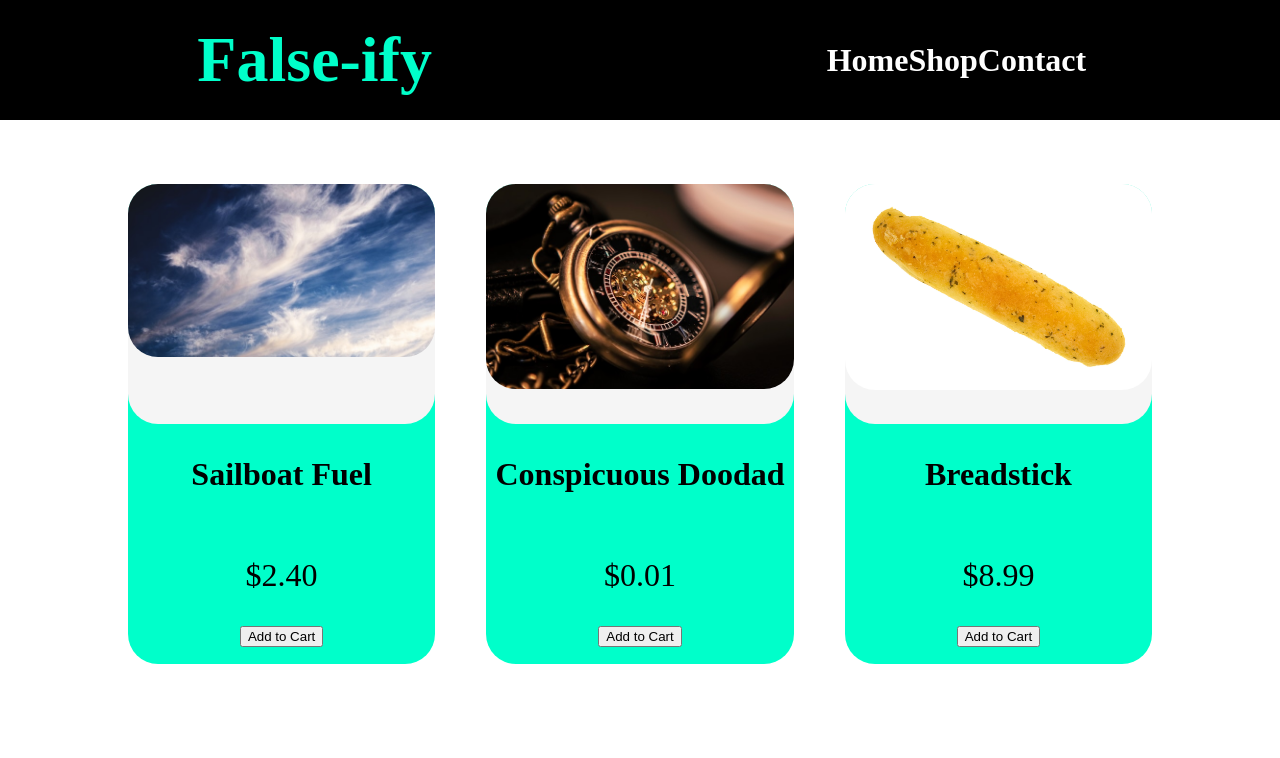
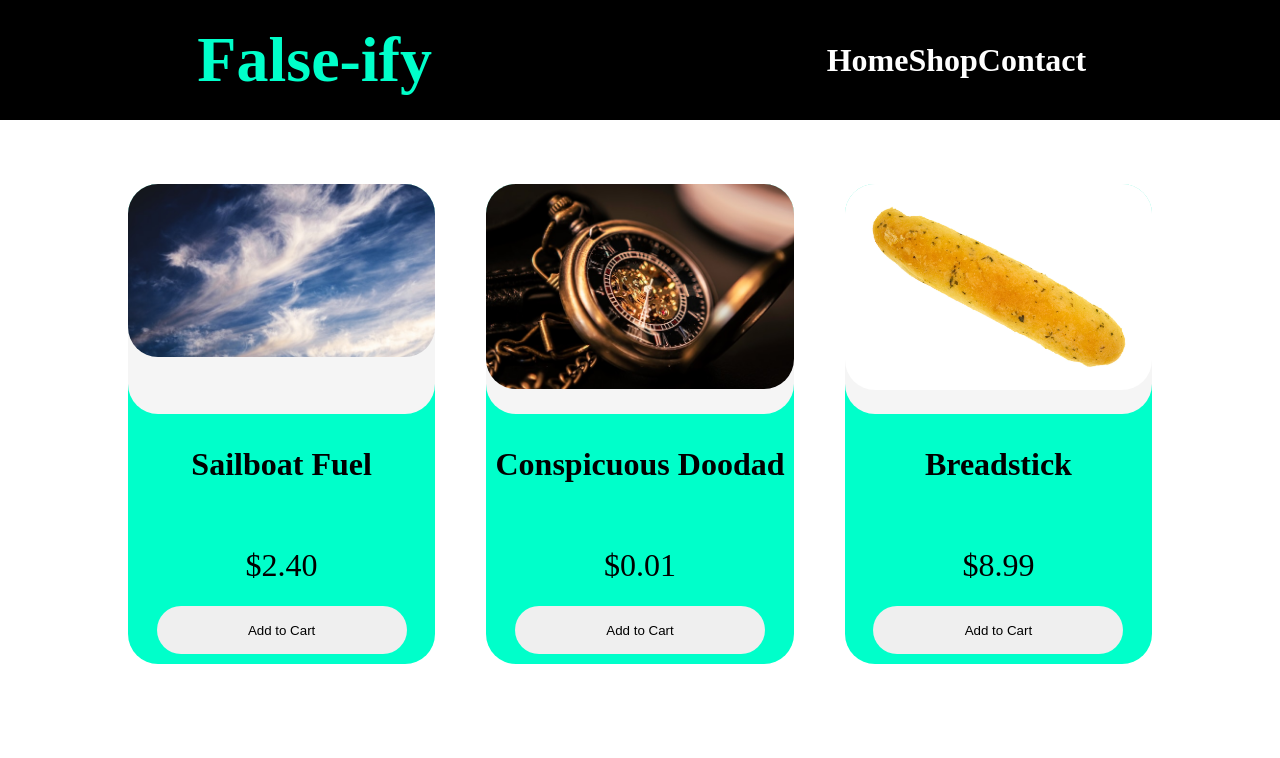
Before and after one commit to ZippyDaFish/shopping-cart, a React (Create React App) app: page /shop in a window 1280 px wide. Shown: the top 758 px of the page. Built offline with nearby package versions, Linux system fonts and the light colour scheme.

Commit message:
Style product card button

```diff
--- a/src/components/ProductCard.js
+++ b/src/components/ProductCard.js
@@ -10,8 +10,8 @@ const ProductCard = (props) => {
             <div className="card-info-container">
                 <p className="card-name">{props.name}</p>
                 <p className="card-price">{props.price}</p>
-                <button className="card-add-to-cart">Add to Cart</button>
             </div>
+            <button className="card-add-to-cart">Add to Cart</button>
         </div>
     );
 };
--- a/src/styles/ProductCard.css
+++ b/src/styles/ProductCard.css
@@ -35,3 +35,10 @@
     width: 100%;
     border-radius: 30px;
 }
+.card-add-to-cart {
+    border: none;
+    border-radius: 30px;
+    width: 250px;
+    height: 50px;
+    margin-bottom: 10px;
+}
```
